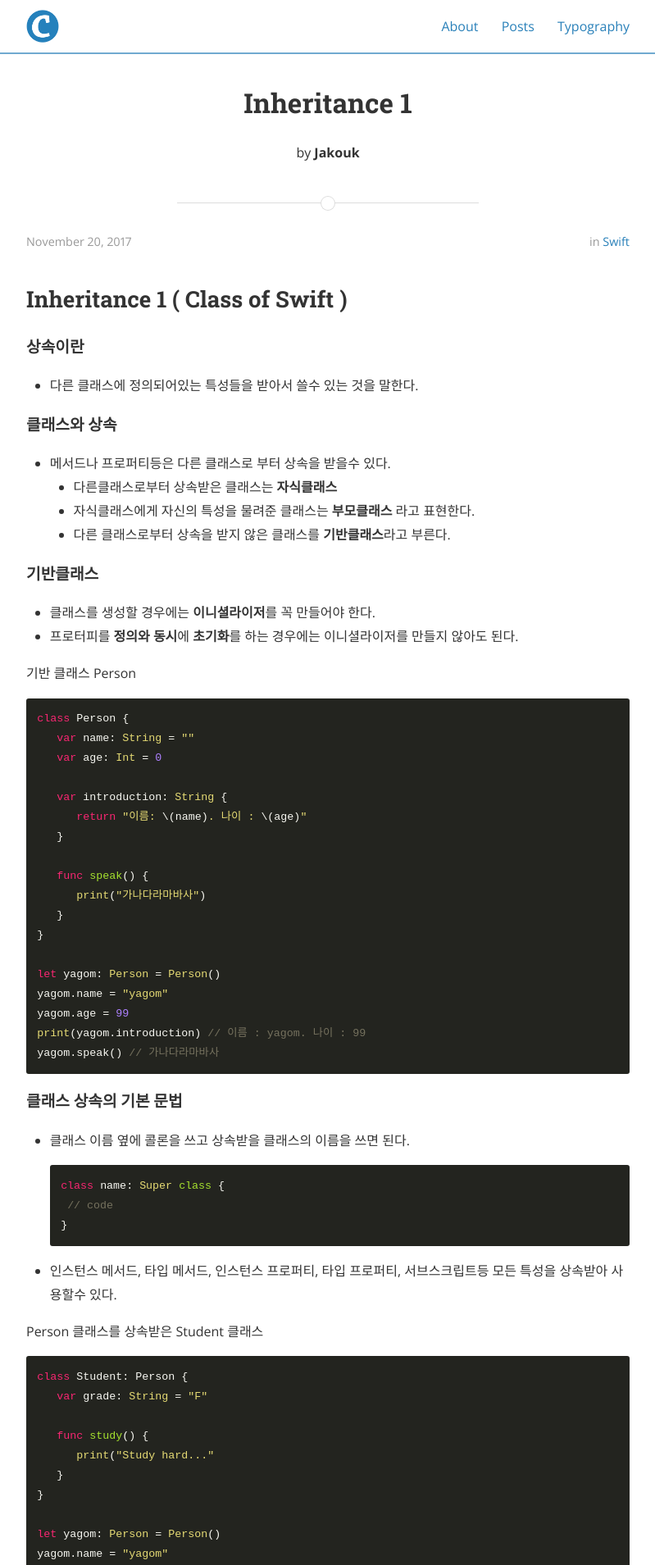
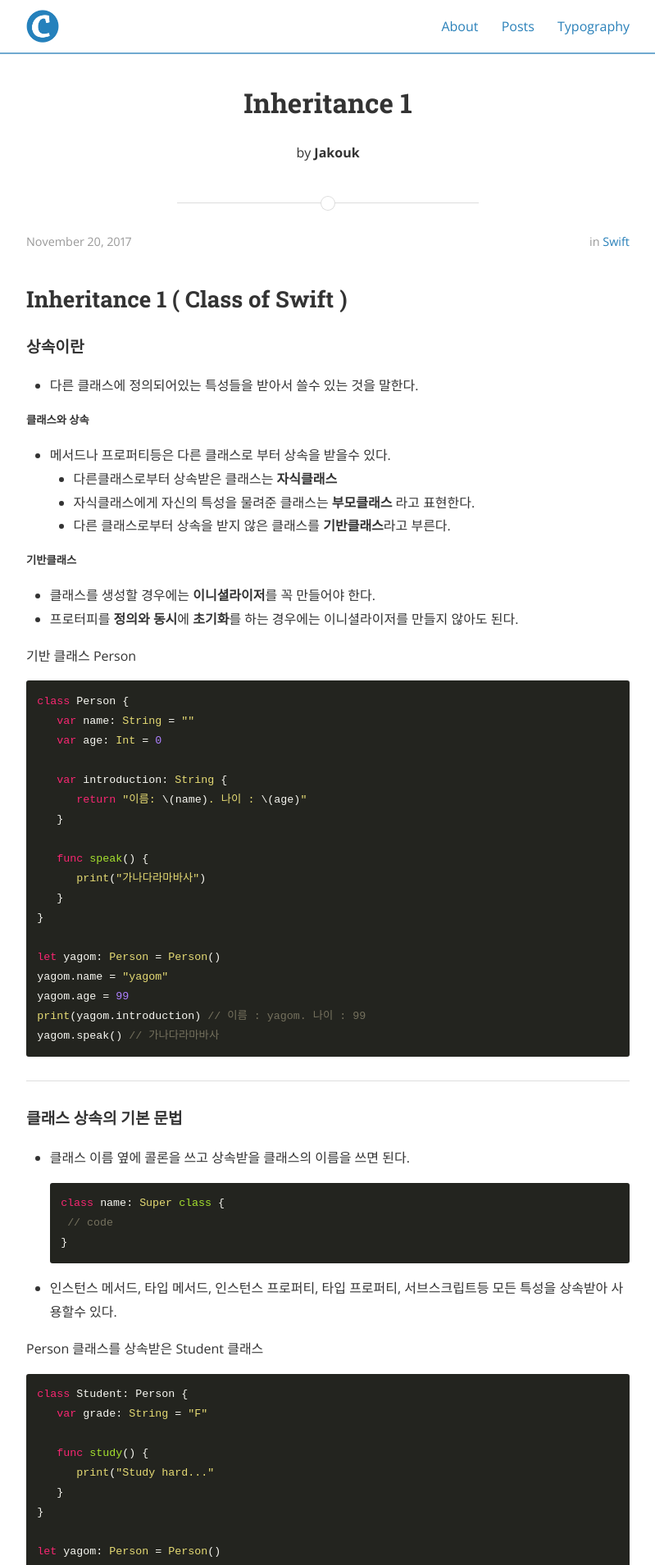
Before and after one commit to jakouk/jakouk, a Jekyll site: the page built from _posts/2017-11-20-Inheritance 1.markdown, in a window 1280 px wide. Shown: the top 1909 px of the page at 82% size, without its empty margins (240-1039 px from the left). Built offline with Jekyll 4.4.1, drawn with Linux system fonts in a browser that asks for light colours; nearby versions of some CDN libraries.

````diff
--- a/_posts/2017-11-20-Inheritance 1.markdown
+++ b/_posts/2017-11-20-Inheritance 1.markdown
@@ -11,13 +11,13 @@ categories: Swift
 #### 상속이란
 * 다른 클래스에 정의되어있는 특성들을 받아서 쓸수 있는 것을 말한다.
 
-#### 클래스와 상속
+##### 클래스와 상속
 * 메서드나 프로퍼티등은 다른 클래스로 부터 상속을 받을수 있다.
 	- 다른클래스로부터 상속받은 클래스는 **자식클래스**
 	- 자식클래스에게 자신의 특성을 물려준 클래스는 **부모클래스** 라고 표현한다.
 	- 다른 클래스로부터 상속을 받지 않은 클래스를 **기반클래스**라고 부른다.
 
-#### 기반클래스
+##### 기반클래스
 * 클래스를 생성할 경우에는 **이니셜라이저**를 꼭 만들어야 한다.
 * 프로터피를 **정의와 동시**에 **초기화**를 하는 경우에는 이니셜라이저를 만들지 않아도 된다.
 
@@ -42,7 +42,7 @@ yagom.age = 99
 print(yagom.introduction) // 이름 : yagom. 나이 : 99
 yagom.speak() // 가나다라마바사
 ```
-
+***
 #### 클래스 상속의 기본 문법
 * 클래스 이름 옆에 콜론을 쓰고 상속받을 클래스의 이름을 쓰면 된다.
 ```swift
@@ -76,7 +76,7 @@ print(jay.introduction)	// 이름 : jay. 나이 : 10
 jay.speak() // 가나다라마바사
 jay.study() // Study hard...
 ```
-
+***
 #### 재정의 ( Override )
 * 부모클래스의 특성을 그대로 사용하는게 아니라 새롭게 정의해서 사용할수 있다.
 * 새로운 정의 앞에 override라는 키워드를 사용해서 새롭게 정의하면 된다.
````
